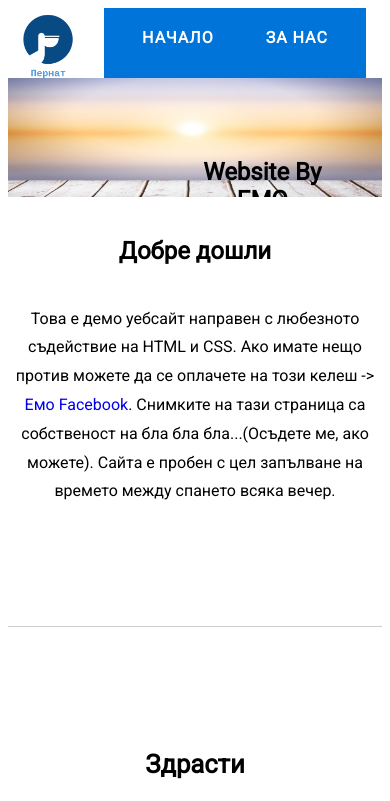
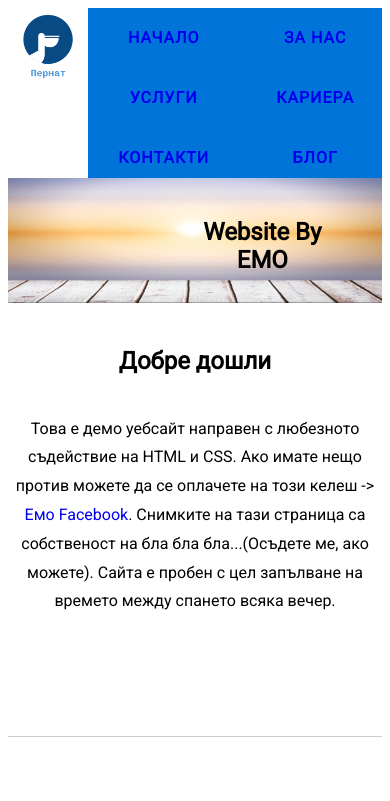
Before and after one commit to emobugs/Pernat, a plain HTML site: page index.html in a window 390 px wide. Shown: the top 801 px of the page. Drawn offline with Linux system fonts and the light colour scheme.

Commit message:
grid template added
responsive nav bar and sections

```diff
--- a/index.html
+++ b/index.html
@@ -17,7 +17,7 @@
             <ul>
                 <li><a href="index.html">Начало</a></li>
                 <li><a href="html/about-us.html">За нас</a></li>
-                <li><a href="html/our-products.html">Нашите услуги</a></li>
+                <li><a href="html/our-products.html">Услуги</a></li>
                 <li><a href="html/careers.html">Кариера</a></li>
                 <li><a href="html/contact-us.html">Контакти</a></li>
                 <li><a href="html/blog.html">Блог</a></li>
--- a/styles.css
+++ b/styles.css
@@ -15,6 +15,21 @@ ol, ul {
     list-style: none;
 }
 
+ul {
+    display: grid;
+    grid-template-columns: repeat(auto-fit ,minmax(150px, 1fr));
+}
+
+@media only screen and(max-width: 600px){
+    ul{
+        height: auto;
+
+    }
+    nav{
+        height: auto;
+    }
+}
+
 a {
     text-decoration: none;
 }
@@ -24,12 +39,10 @@ a {
     padding: 0;
     margin: 0;
     width: 80px;
-    position: relative;
 }
 
 #logo img {
     width: 100%;
-    margin: 0;
 }
 
 p {
@@ -46,17 +59,8 @@ header {
     flex-direction: column;
     text-align: center;
     height: 60px;
+    width: 90%;
 }
-
-@media only screen and(max-width: 600px){
-    #top-header{
-        display: flex;
-        flex-direction: column;
-        height: auto;
-        font-size: 14px;
-    }
-}
-
 
 .container {
     margin: 0 auto;
@@ -66,14 +70,14 @@ header {
 
 #menu {
     float: right;
-    width: 70%;
+    width: inherit;
     height: 100%;
     margin: 0;
 }
 
 #menu ul {
     text-align: center;
-    float: right;
+    /* float: right; */
     margin: 0;
     background-color: #0074D9;
 }
@@ -82,6 +86,7 @@ header {
     display: inline-block;
     padding: 0;
     margin: 0;
+    width: inherit;
 }
 
 #menu li a, menu li span {
@@ -91,10 +96,16 @@ header {
     text-transform: uppercase;
     line-height: 60px;
     letter-spacing: 1px;
+    width: inherit;
 }
 
-#menu li a {
+#menu li a {я
     color: #FFF;
+    width: auto;
+}
+
+#menu li a:hover{
+    color: #0074D9;
 }
 
 #menu li:hover {
@@ -102,74 +113,73 @@ header {
     color: #0074D9;
     border-left: 1px solid #0074D9;
 }
-#menu a:hover{
-    color: #0074D9;
-}
 
-#header-image-menu{
-    top:10px;
+
+
+#header-image-menu {
+    margin-top: 10px;
+    padding: 0px;
+    width: 100%;
     position: relative;
 }
 
-#header-image-menu img{
-    width: 100%;
-    margin: 0;
+#header-image-menu img {
+    width: inherit;
     padding: 0;
+    margin-top: 100px;
+    height: auto;
+
 }
 
-#image-text{
+#image-text {
     position: absolute;
     top: 60%;
     left: 60%;
-    transform: translate(-30%,-30%);
+    transform: translate(-30%, -30%);
     text-align: center;
 }
 
-#welcome{
+#welcome {
     display: grid;
-
     overflow: hidden;
     margin: 0 auto;
 }
 
-#welcome .title{
+#welcome .title {
     margin-top: 20px;
     padding: 20px;
     text-align: center;
 }
 
-#welcome p{
+#welcome p {
     margin-bottom: 40px;
     text-align: center;
 }
 
-#section-2{
+#section-2 {
     overflow: hidden;
     margin-top: 5em;
     padding-top: 1em;
-    border-top: 1px solid rgba(0,0,0,0.2);
+    border-top: 1px solid rgba(0, 0, 0, 0.2);
     text-align: center;
 }
 
-.row{
+.row {
     display: grid;
     grid-template-columns: repeat(auto-fill, minmax(350px, 1fr));
-
 }
 
-.row #column1,
-.row #column2,
-.row #column3{
+.row #column1, .row #column2, .row #column3 {
     padding: 80px 40px 80px 40px;
 }
 
-.column-title h2{
+.column-title h2 {
     margin: 1em 0;
     font-size: 1.6em;
     font-weight: 700;
 }
 
-.button{
+.button {
     text-decoration: none;
     text-align: center;
     display: inline-block;
@@ -179,12 +189,13 @@ header {
     border: 2px solid #4CAF50;
     padding: 16px 32px;
     margin: 4px 2px;
-    -webkit-transition-duration: 0.4s; /* Safari */
+    -webkit-transition-duration: 0.4s;
+    /* Safari */
     transition-duration: 0.4s;
     cursor: pointer;
 }
 
-.button:hover{
+.button:hover {
     background-color: #FFFFFF;
     color: #4CAF50;
 }
```
